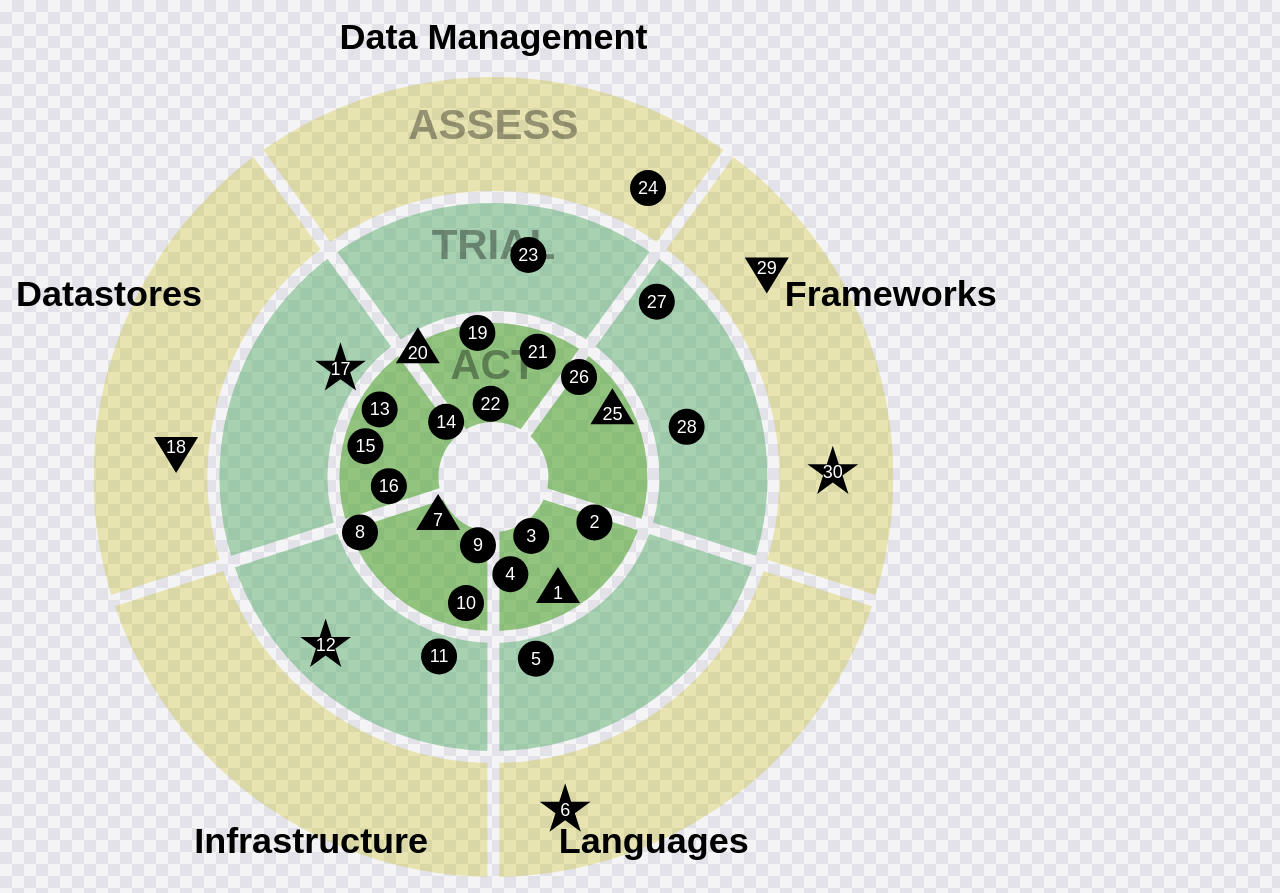
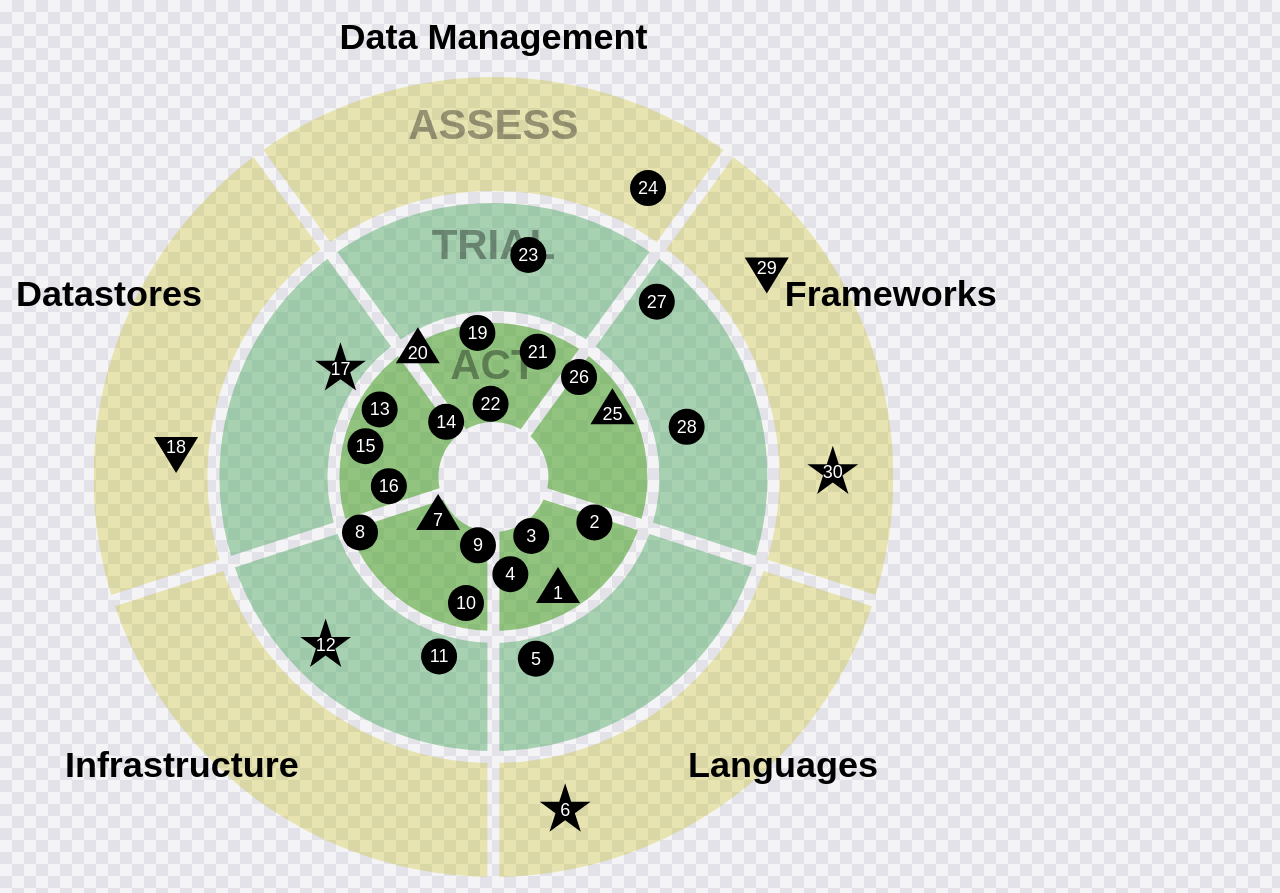
Before and after one commit to mauricewipf/tech-radar, a React (Vite) app: page / in a window 1280 px wide. Built offline with nearby package versions, Linux system fonts and the light colour scheme.

Commit message:
Raise bottom quadrant labels so they overlap ASSESS evenly.
Co-authored-by: Cursor <cursoragent@cursor.com>

```diff
--- a/src/components/TechRadar/radarVisualization.ts
+++ b/src/components/TechRadar/radarVisualization.ts
@@ -13,6 +13,12 @@ const DIVIDER_STROKE_WIDTH = 12
 const INNER_HOLE_RADIUS = 55
 /** Quadrant index whose mid-angle sits at the top (−π/2 in SVG coords). */
 const TOP_QUADRANT = 3
+/**
+ * Shared baseline for the bottom-side quadrant titles (Q0 right, Q1 left).
+ * Raised from the sector mid so the labels sit further up/out while still
+ * overlapping the outer ASSESS ring.
+ */
+const BOTTOM_SIDE_LABEL_Y = 300
 
 /**
  * Order radar entries independently of fetch/array order:
@@ -446,7 +452,8 @@ export function radarVisualization(
         y = -(OUTER_RADIUS + 28)
       } else {
         // Side headings: nudge toward the ring so the title overlaps the outer edge.
-        y = offset.y
+        // Bottom pair (Q0/Q1) share a raised y so both sit further up/out on ASSESS.
+        y = offset.y > 0 ? BOTTOM_SIDE_LABEL_Y : offset.y
         const ringX = Math.sqrt(OUTER_RADIUS * OUTER_RADIUS - y * y)
         x = onLeft ? -ringX + 70 : ringX - 70
       }
```
